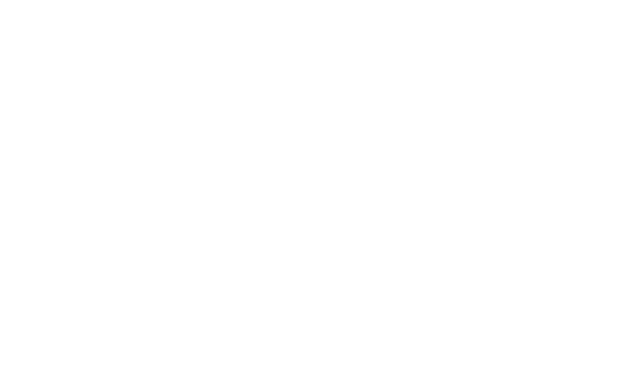
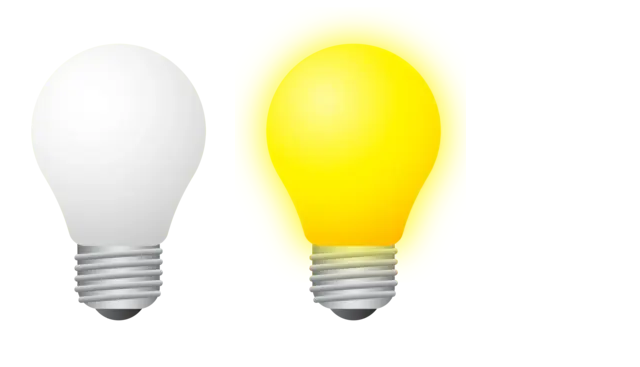
Before and after one commit to lorenzosalti/js-dom-1, a plain HTML site: page index.html in a window 1280 px wide. Shown: the whole page, without its empty margins (0-640 px from the left). Drawn offline with Linux system fonts and the light colour scheme.

Commit message:
feat(index): add images

```diff
--- a/index.html
+++ b/index.html
@@ -13,6 +13,13 @@
 
 <body>
 
+  <div class="container">
+    <!-- lamp OFF image -->
+    <img src="./img/white_lamp.png" alt="Lamp off" id="lightoff">
+
+    <!-- lamp ON image -->
+    <img src="./img/yellow_lamp.png" alt="Lamp on" id="lighton">
+  </div>
 
 
   <!-- main js -->
```
Also changed, not shown: img/white_lamp.png (added), img/yellow_lamp.png (added).
